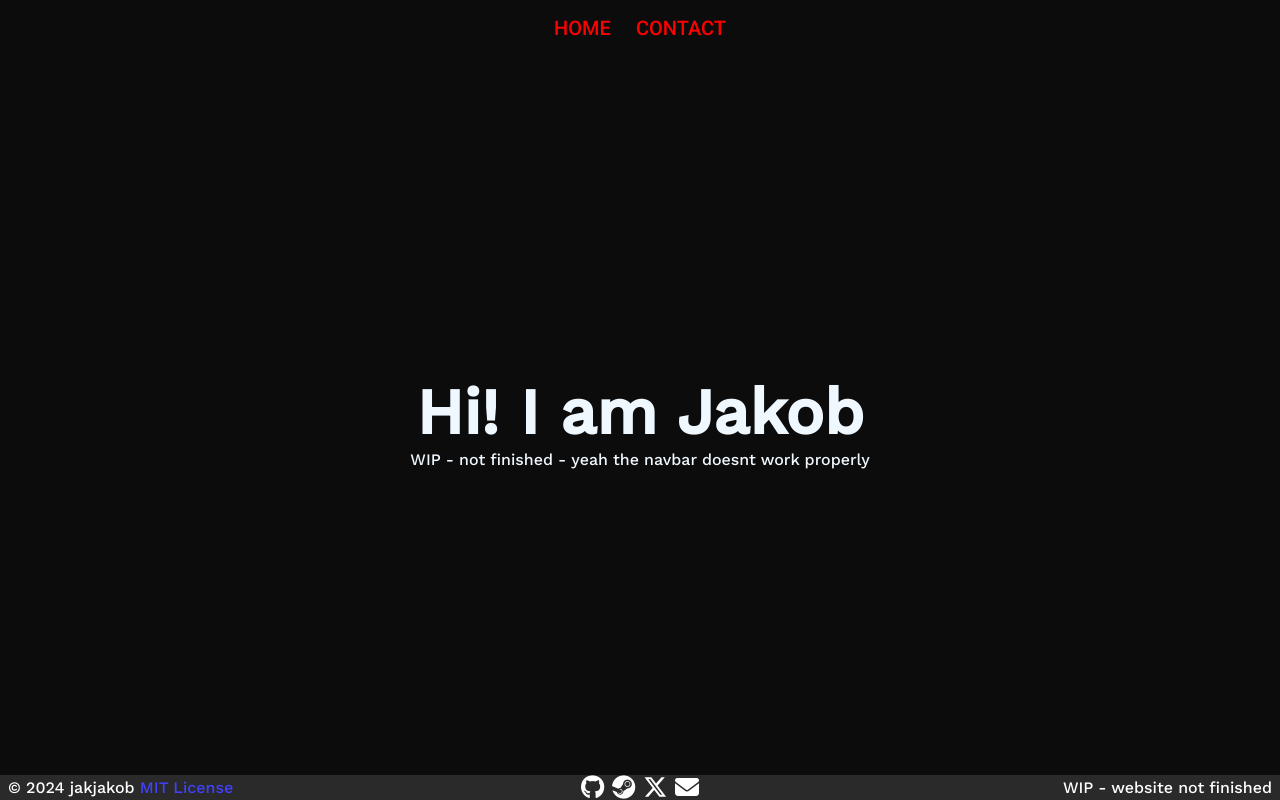
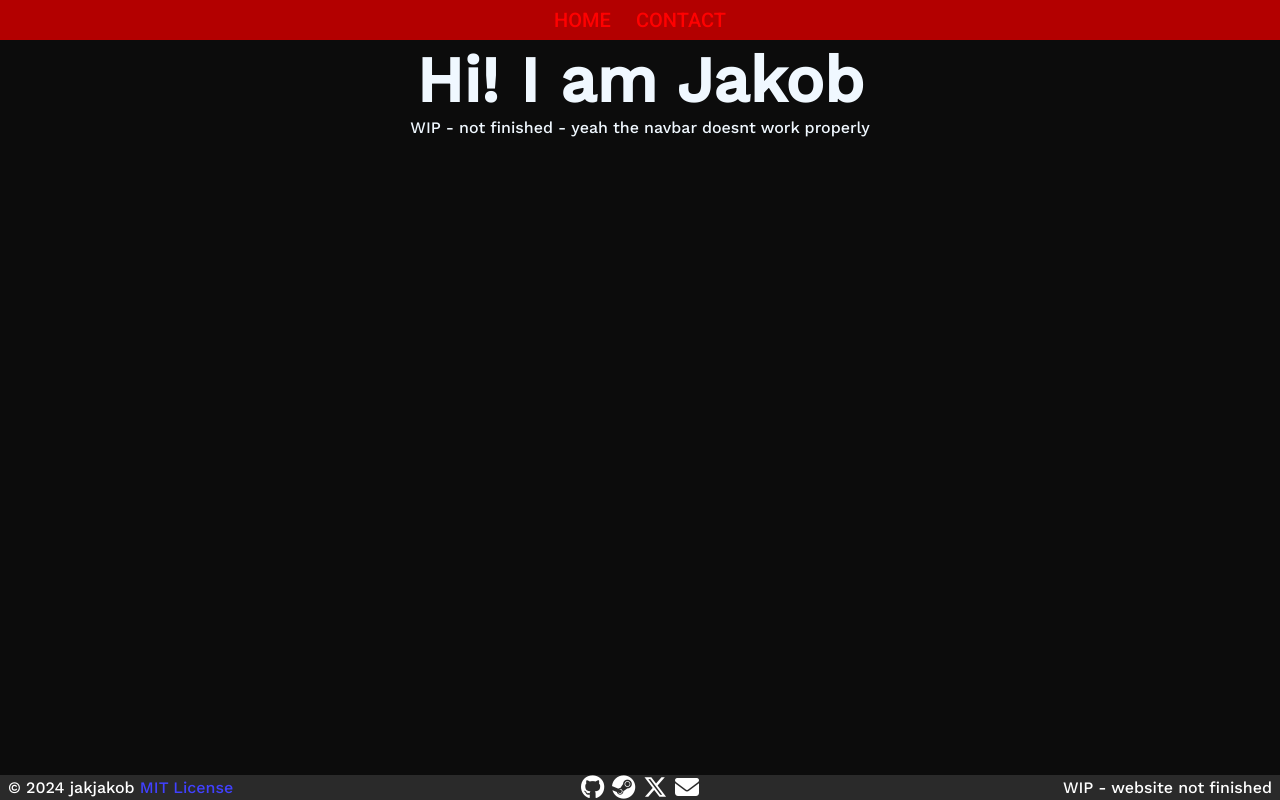
Before and after one commit to jakjakob/jakjakobdoteu, a PHP site: page / in a window 1280 px wide. Run offline with PHP 8.4, Linux system fonts and the light colour scheme; some libraries are stand-ins or nearby versions.

Commit message:
all-broken reallllly WIP

```diff
--- a/errordocs/404.html
+++ b/errordocs/404.html
@@ -27,8 +27,10 @@
         </ul>
     </div>
 
-    <div id="placeholdernotound">
+    <div class="container">
+        <div id="placeholdernotound">
 
+        </div>
     </div>
 
     <footer id="footer">
--- a/public_www/content/snippets.html
+++ b/public_www/content/snippets.html
@@ -6,11 +6,9 @@
     </head>
     <body>
         <div id="homepage-main">
-            <div class="container">
-                <div class="homepage">
+            <div class="homepage">
                     <h1>Hi! I am Jakob</h1>
                     <p>WIP - not finished - yeah the navbar doesnt work properly</p>
-                </div>
             </div>
         </div>
         <div id="not-found">
--- a/public_www/index.html
+++ b/public_www/index.html
@@ -6,13 +6,15 @@
     <link rel="stylesheet" href="main.css">
     <script src="https://kit.fontawesome.com/01d13eb77e.js" crossorigin="anonymous"></script>
 <style>
-    .container{
+    .homepage-main{
         display: grid;
         place-items:center;
     }
     .homepage{
         text-align: center;
         margin:0 auto;
+        place-items:center;
+        min-height: calc(100vh - var(--navbar-height) - var(--footer-height) - 1rem);
     }
     .homepage> h1{
         font-size:4rem;
@@ -27,9 +29,12 @@
         </ul>
     </div>
 
-    <div id="placeholderhome">
+    <div class="container">
+        <div id="placeholderhome">
 
+        </div>
     </div>
+
 
     <footer id="footer">
         <div class="foot_txt foot_txt_left">
--- a/public_www/main.css
+++ b/public_www/main.css
@@ -56,11 +56,12 @@ table {
 body {
     background-color: #0C0C0C;
     font-family: "Work Sans", Arial, Helvetica, sans-serif;
-    margin: 0.5rem;
 }
 .container{
     color: aliceblue;
-    min-height: calc(100vh - var(--navbar-height) - var(--footer-height));
+    min-height: calc(100vh - var(--navbar-height) - var(--footer-height) - 1rem);
+    margin: 0.5rem;
+    margin-top: 0;
 }
 h1 {
     display:block;
@@ -94,7 +95,7 @@ a:hover{
     padding: 0;
     border:0;
     box-sizing: border-box;
-    /*background-color: #b30000;*/
+    background-color: #b30000;
     height: var(--navbar-height);
 }
 .navbar > .bar{
@@ -124,6 +125,7 @@ footer{
     width: 100%;
     display:flex;
     margin:auto;
+    box-sizing:border-box;
 }
 footer > .social_icons{
     text-align: center;
```
